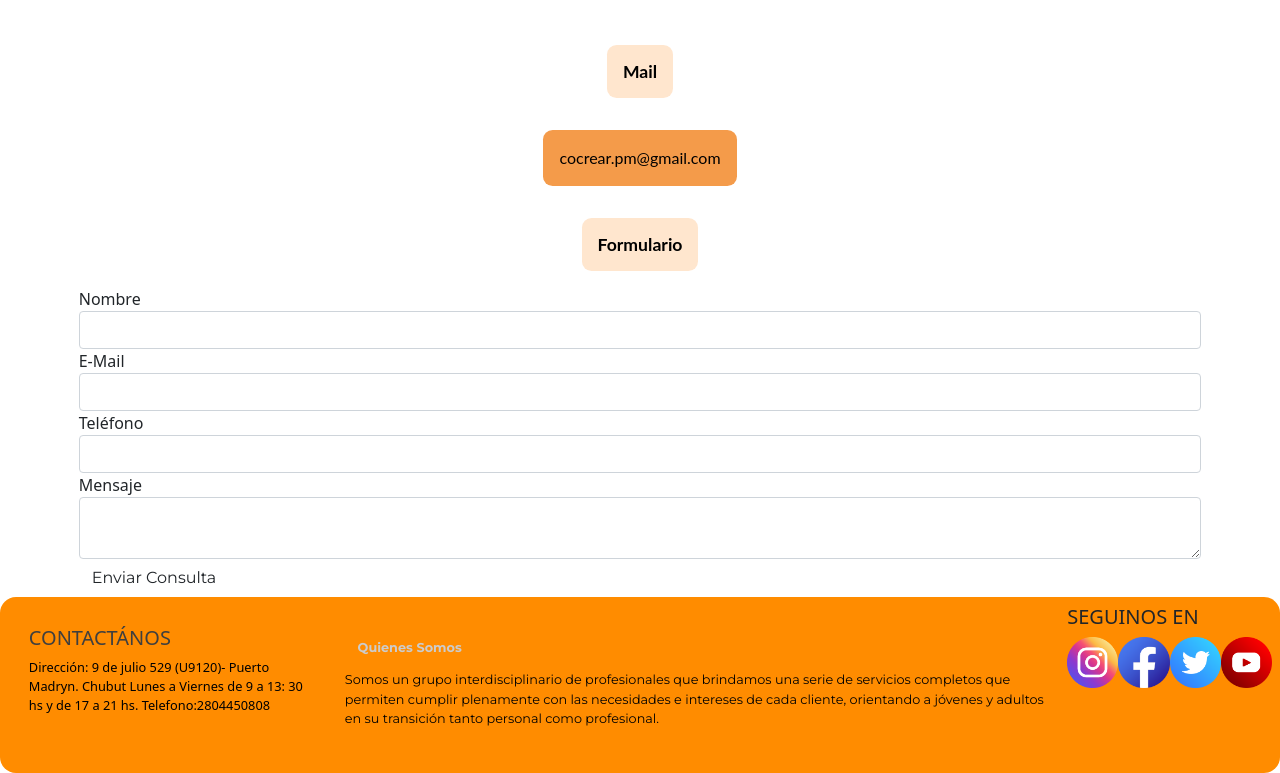
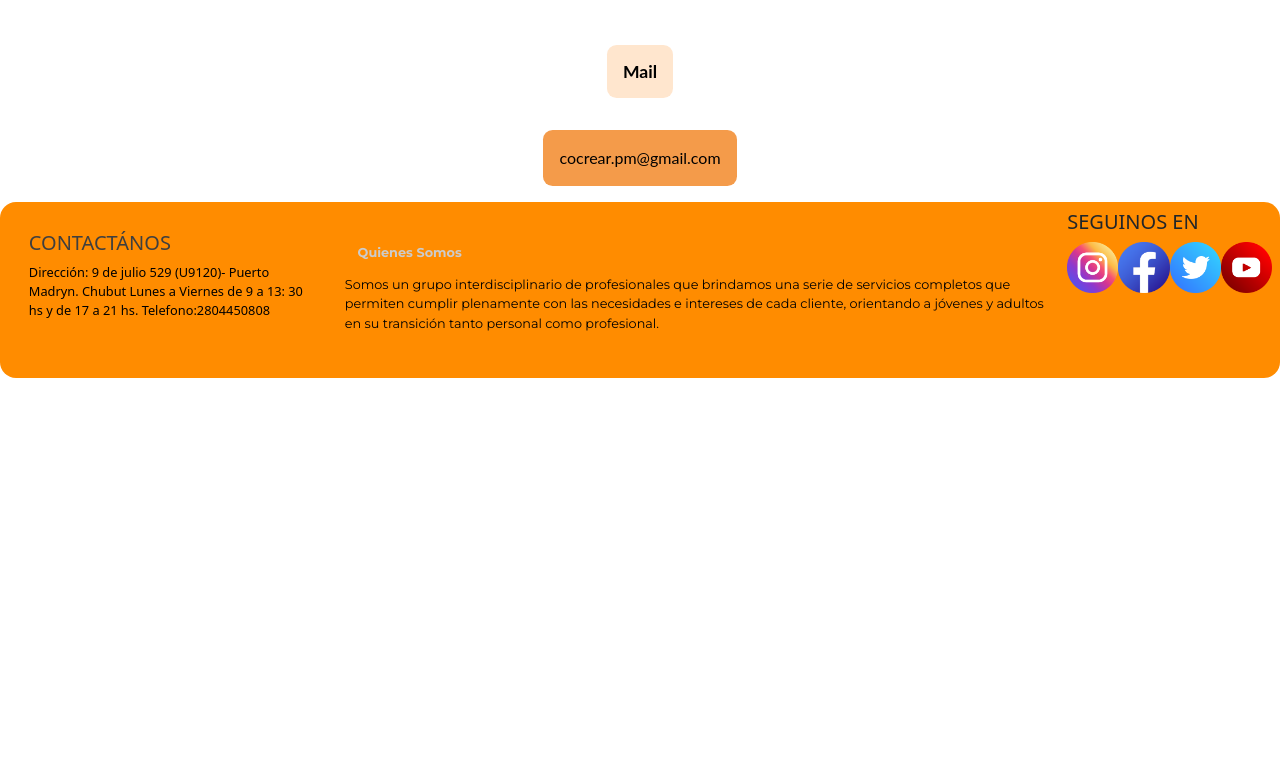
Before and after one commit to bettinaperez17/Proyecto-Cocrear, a website: page contacto.html in a window 1280 px wide. Shown: the part 1502-2275 px from the top of the page. After the commit the page ends 1880 px from the top, so only its background shows below. Drawn offline with nearby package versions, Linux system fonts and the light colour scheme.

Commit message:
cambios-contacto

```diff
--- a/contacto.html
+++ b/contacto.html
@@ -4,6 +4,19 @@
     <meta charset="UTF-8">
     <meta http-equiv="X-UA-Compatible" content="IE=edge">
     <meta name="viewport" content="width=device-width, initial-scale=1.0">
+    <meta name="description" content=" Centro de Orientación Integral Co.Crear, brindamos cursos y talleres completos que permiten cumplir
+    plenamente con las necesidades e intereses de cada cliente, orientando a jóvenes y adultos en su transición tanto personal como profesional de manera consciente y comprometida.">
+    <meta name="keywords" content="Cursos, talleres, Orientación vocacional, formación profesional, Especialización, Preguntas Frecuentes">
+    <!-- Open Graph para las redes sociales -->
+    <meta property="og:title" content="Centro de orientación Integral Co.Crer - Home">
+    <meta property="og:tipe" content="">
+    <meta property="og:image" content="Imagen/Logo.png">
+    <meta property="og:url" content="https://index.html">
+    <meta property="og:description" content="Centro de Orientación Integral Co.Crear, brindamos cursos y talleres completos que permiten cumplir
+    plenamente con las necesidades e intereses de cada cliente, orientando a jóvenes y adultos en su transición tanto personal como profesional de
+    manera consciente y comprometida.">
+    <meta property="og:author" content="Bettina Perez">
+    <meta property="og:locale" content="en Es">
      <!-- CSS only -->
      <link href="https://cdn.jsdelivr.net/npm/bootstrap@5.0.1/dist/css/bootstrap.min.css" rel="stylesheet" integrity="sha384-+0n0xVW2eSR5OomGNYDnhzAbDsOXxcvSN1TPprVMTNDbiYZCxYbOOl7+AMvyTG2x" crossorigin="anonymous">
      <!-- Google fonts -->
@@ -88,36 +101,7 @@
 
         </section>
         <!--Formulario de contacto-->
-        <section class="containerDiez">
-        <h4>Formulario</h4>
-        <div class="form1" data-form-type="formoid">
-            <form action="https://mobirise.eu/" method="POST" class="mbr-form form-with-styler" data-form-title="Mobirise Form"><input type="hidden" name="email" data-form-email="true" value="wlP9Bk4XxAuJmktXYhjm5M8u/PTl3ytYfANPr7ODnVoYC/Aflu4aYAK5/EgWXtIoPRpe0g4L+QfSZvkGhmobz6YBa0Ny0IPdQkscih7FMAyY9Zw9ODk7fzO06LiaLDvq">
-                <div class="row">
-                    <div hidden="hidden" data-form-alert="" class="alert alert-success col-12">¡Gracias por rellenar el formulario!</div>
-                    <div hidden="hidden" data-form-alert-danger="" class="alert alert-danger col-12"></div>
-                </div>
-                <div class="dragArea row">
-                    <div class="col-md-12 form-group " data-for="firstname">
-                        <label for="firstname-maps4-1q" class="form-control-label mbr-fonts-style display-7">Nombre</label>
-                        <input type="text" name="firstname" data-form-field="First Name" required="required" class="form-control display-7" id="firstname-maps4-1q">
-                    </div>
 
-                    <div data-for="email" class="col-md-12 form-group ">
-                        <label for="email-maps4-1q" class="form-control-label mbr-fonts-style display-7">E-Mail</label>
-                        <input type="email" name="email" data-form-field="Email" class="form-control display-7" required="required" id="email-maps4-1q">
-                    </div>
-                    <div data-for="phone" class="col-md-12 form-group ">
-                        <label for="phone-maps4-1q" class="form-control-label mbr-fonts-style display-7">Teléfono</label>
-                        <input type="tel" name="phone" data-form-field="Phone" class="form-control display-7" id="phone-maps4-1q">
-                    </div>
-                    <div data-for="message" class="col-md-12 form-group ">
-                        <label for="message-maps4-1q" class="form-control-label mbr-fonts-style display-7">Mensaje</label>
-                        <textarea name="message" data-form-field="Message" class="form-control display-7" id="message-maps4-1q"></textarea>
-                    </div>
-                    <div class="enviar">
-                      <div class="col-md-12 input-group-btn"><button type="submit" class="btn  btnEnvia display-4">Enviar Consulta</button></div>
-                   </div>
-                </div>
     </main>
 
      <!--FOOTER-->
```
